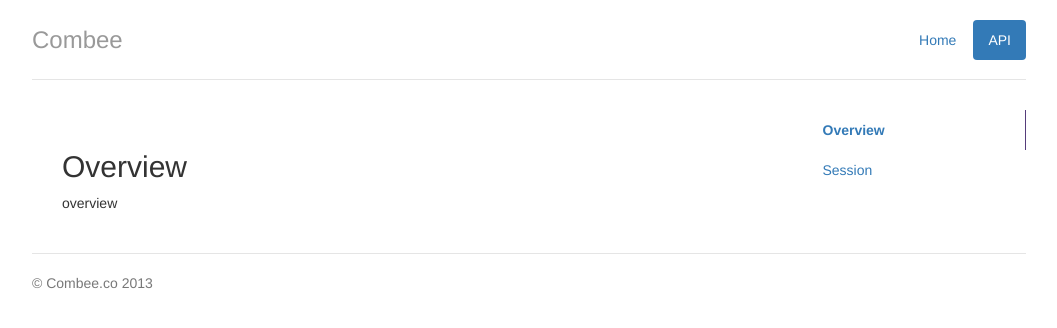
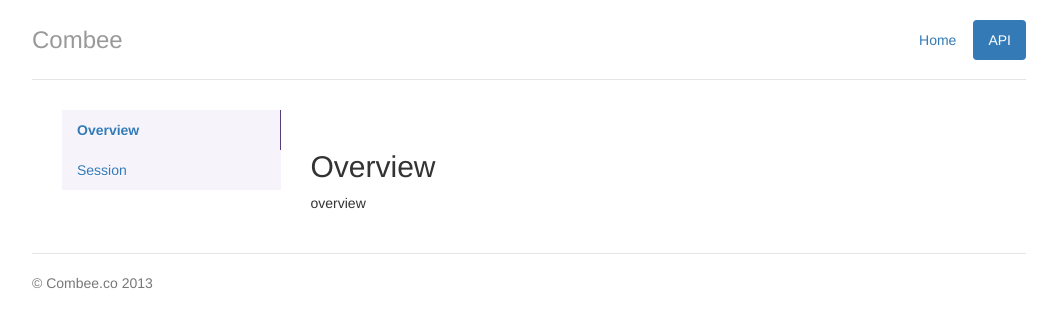
Before and after one commit to bluedazzle/youxin.github.com, a Jekyll site: the page built from apis/overview.md, in a window 1280 px wide. Shown: the top 328 px of the page, without its empty margins (111-1168 px from the left). Built offline with Jekyll 4.4.1, drawn with Linux system fonts in a browser that asks for light colours; nearby versions of some CDN libraries; Markdown is read by kramdown in place of the engine named in the settings.

Commit message:
update sidebar

```diff
--- a/_layouts/apis.html
+++ b/_layouts/apis.html
@@ -7,6 +7,9 @@ layout: default
   <section>
     <div class="container">
       <div class="col">
+        <div class="col-md-3">
+          {% include sidebar.html %}
+        </div>
         <div class="col-md-9">
           <article class="content">
             <h2>{{ page.title }}</h2>
@@ -15,9 +18,6 @@ layout: default
             </div>
           </article>
         </div>
-        <div class="col-md-3">
-          {% include sidebar.html %}
-        </div>
       </div>
     </div>
   </section>
--- a/css/main.css
+++ b/css/main.css
@@ -71,7 +71,11 @@ body {
   }
 }
 
-/* Style for nav li .active */
+/* Style for sidebar */
+.sidebar {
+  text-shadow: 0 1px 0 hsl(0, 100%, 100%);
+  background-color: hsl(264, 53%, 97%);
+}
 .sidebar li.active {
   border-right: 1px solid hsl(264, 34%, 36%);
   font-weight: bolder;
```
